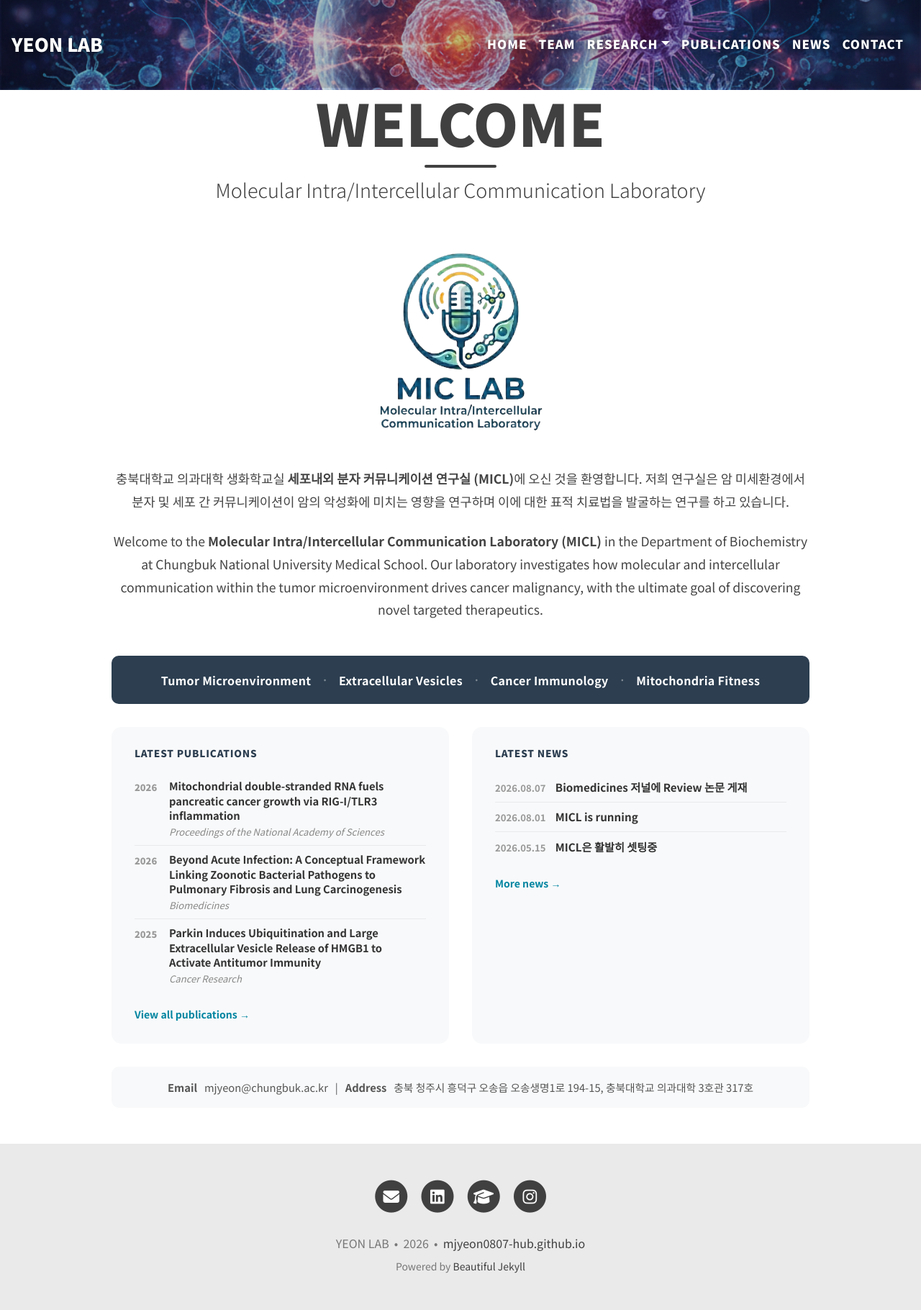
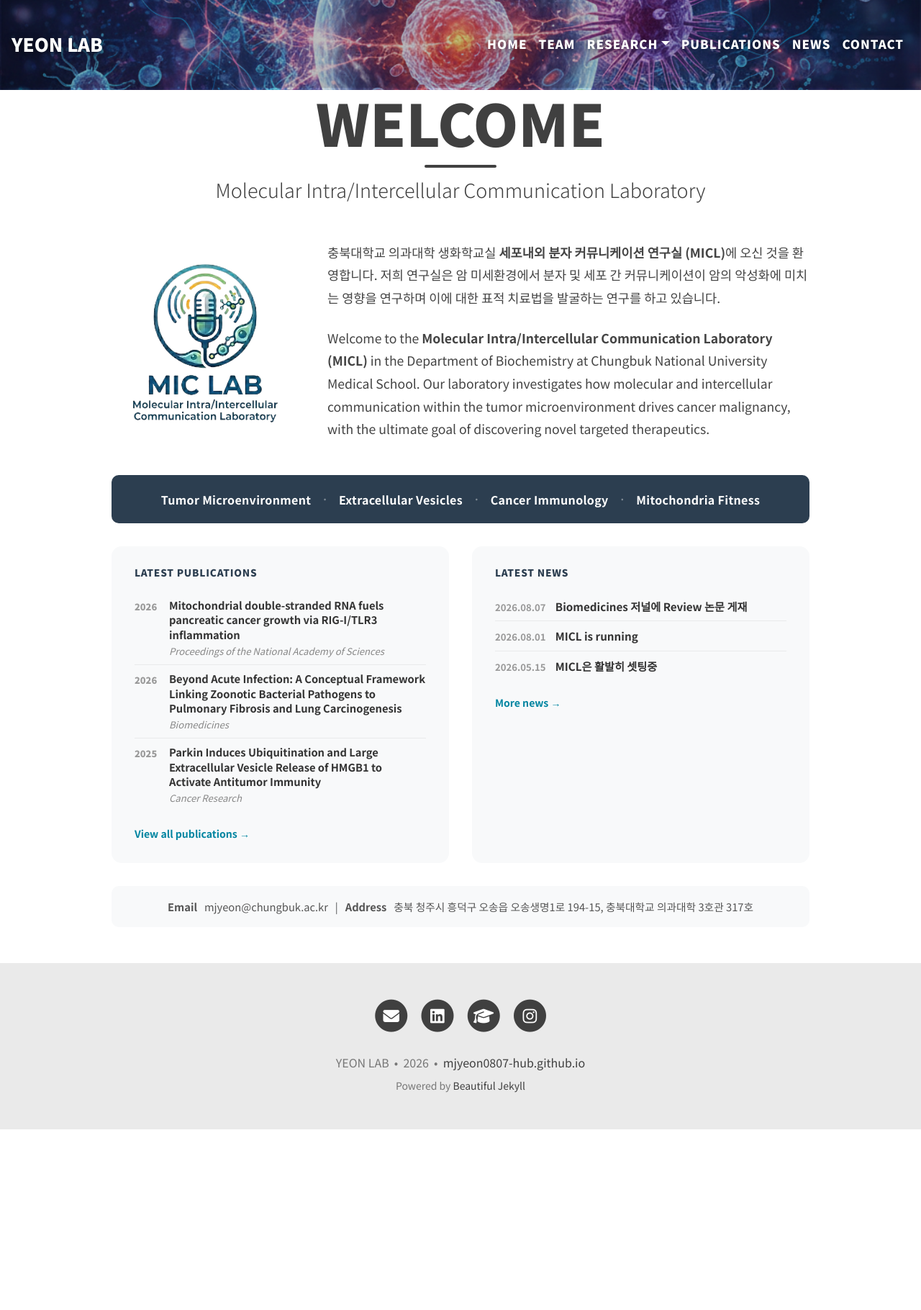
Before and after one commit to mjyeon0807-hub/mjyeon0807-hub.github.io, a Jekyll site: the page built from index.md, in a window 1280 px wide. Shown: the whole page at 72% size. Built offline with Jekyll 4.4.1, drawn with Linux system fonts in a browser that asks for light colours; after the commit the page ends 1569 px from its top, so only the background shows below that.

Commit message:
Rework Home hero as photo-left/text-right layout, left-aligned (matches Team page style)
Co-Authored-By: Claude Sonnet 5 <noreply@anthropic.com>

```diff
--- a/assets/css/home.css
+++ b/assets/css/home.css
@@ -4,8 +4,12 @@
 
 /* ---- Hero section ---- */
 .home-hero {
-  text-align: center;
+  display: grid;
+  grid-template-columns: 260px minmax(0, 1fr);
+  align-items: center;
+  column-gap: 40px;
   padding: 2.5rem 0 2rem;
+  text-align: left;
 }
 
 .home-hero h2 {
@@ -16,12 +20,20 @@
   letter-spacing: -0.02em;
 }
 
+.home-hero-photo {
+  width: 100%;
+}
+
 .home-hero img.home-hero-img {
-  width: 30%;
-  max-width: 30%;
+  width: 100%;
+  max-width: 100%;
   height: auto;
   display: block;
-  margin: 0 auto 1.5rem;
+  margin: 0;
+}
+
+.home-hero-text {
+  min-width: 0;
 }
 
 .home-hero-en {
@@ -29,7 +41,8 @@
   color: #444;
   line-height: 1.8;
   max-width: 100%;
-  margin: 0 auto 1rem;
+  margin: 0 0 1rem;
+  text-align: left;
 }
 
 .home-hero-kr {
@@ -37,7 +50,8 @@
   color: #444;
   line-height: 1.8;
   max-width: 100%;
-  margin: 0 auto 1.5rem;
+  margin: 0 0 1.5rem;
+  text-align: left;
 }
 
 /* ---- Keyword band ---- */
@@ -217,13 +231,23 @@
 
 /* ---- Mobile ---- */
 @media (max-width: 768px) {
+  .home-hero {
+    grid-template-columns: 1fr;
+    row-gap: 1.2rem;
+  }
+
   .home-hero h2 {
     font-size: 1.5rem;
   }
 
+  .home-hero-photo {
+    max-width: 200px;
+    margin: 0 auto;
+  }
+
   .home-hero img.home-hero-img {
-    width: 60%;
-    max-width: 60%;
+    width: 100%;
+    max-width: 100%;
   }
 
   .home-band-inner {
--- a/index.md
+++ b/index.md
@@ -8,10 +8,14 @@ css:
 
 <!-- Hero welcome -->
 <div class="home-hero">
-  <img src="/assets/img/MICL-bac.png" alt="MIC Lab" class="home-hero-img">
-  <p class="home-hero-kr">충북대학교 의과대학 생화학교실 <strong>세포내외 분자 커뮤니케이션 연구실 (MICL)</strong>에 오신 것을 환영합니다. 저희 연구실은 암 미세환경에서 분자 및 세포 간 커뮤니케이션이 암의 악성화에 미치는 영향을 연구하며 이에 대한 표적 치료법을 발굴하는 연구를 하고 있습니다. </p>
+  <div class="home-hero-photo">
+    <img src="/assets/img/MICL-bac.png" alt="MIC Lab" class="home-hero-img">
+  </div>
+  <div class="home-hero-text">
+    <p class="home-hero-kr">충북대학교 의과대학 생화학교실 <strong>세포내외 분자 커뮤니케이션 연구실 (MICL)</strong>에 오신 것을 환영합니다. 저희 연구실은 암 미세환경에서 분자 및 세포 간 커뮤니케이션이 암의 악성화에 미치는 영향을 연구하며 이에 대한 표적 치료법을 발굴하는 연구를 하고 있습니다. </p>
 
-  <p class="home-hero-en">Welcome to the <strong>Molecular Intra/Intercellular Communication Laboratory (MICL)</strong> in the Department of Biochemistry at Chungbuk National University Medical School. Our laboratory investigates how molecular and intercellular communication within the tumor microenvironment drives cancer malignancy, with the ultimate goal of discovering novel targeted therapeutics.</p>
+    <p class="home-hero-en">Welcome to the <strong>Molecular Intra/Intercellular Communication Laboratory (MICL)</strong> in the Department of Biochemistry at Chungbuk National University Medical School. Our laboratory investigates how molecular and intercellular communication within the tumor microenvironment drives cancer malignancy, with the ultimate goal of discovering novel targeted therapeutics.</p>
+  </div>
 </div>
 
 <!-- Research keywords as a visual band -->
```
